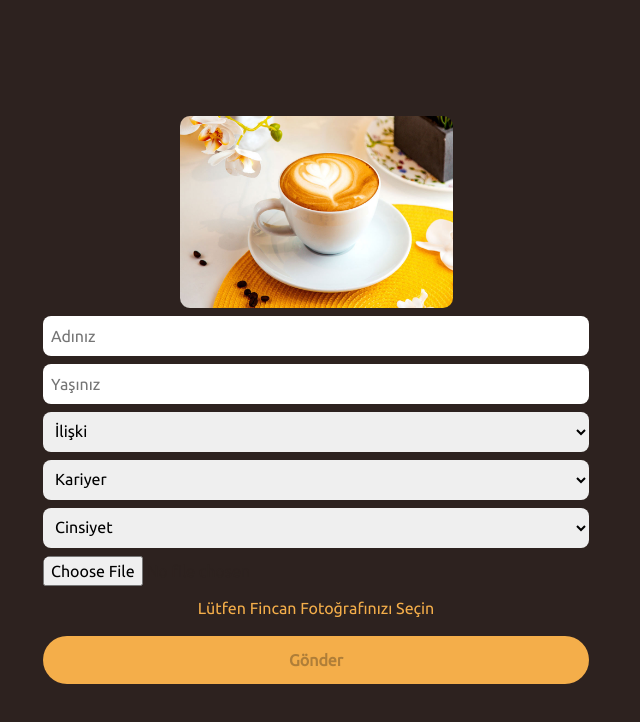
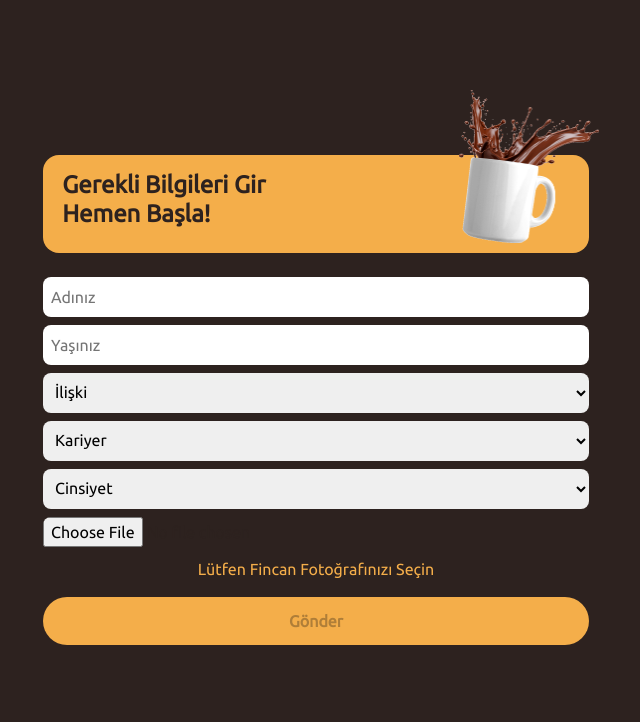
Before and after one commit to mcban34/kahveFaliApp, a React (Create React App) app in the folder client/: page /home in a window 1280 px wide. Shown: the top 722 px of the page, without its empty margins (324-964 px from the left). Built offline with nearby package versions, Linux system fonts and the light colour scheme.

Commit message:
update home

```diff
--- a/client/src/pages/Home/Home.jsx
+++ b/client/src/pages/Home/Home.jsx
@@ -88,9 +88,12 @@ function Home() {
         <div className='homeApp'>
             <Container>
                 <Row className='justify-content-center align-items-center vh-100'>
-                    <Col md={6} className='text-md-center'>
-                        <img className='homeAppHeaderImg' src="http://localhost:3000/img/homeHeader.jpg" alt="" />
-                        <form onSubmit={handleClick}>
+                    <Col md={6} className=''>
+                        <div className="homeHeaderBg">
+                            <h4>Gerekli Bilgileri Gir<br/>Hemen Başla!</h4>
+                            <img width={140} src="http://localhost:3000/img/homeHead.png" alt="" />
+                        </div>
+                        <form onSubmit={handleClick} className='text-md-center'>
                             <input type="text" placeholder='Adınız' value={name} onChange={(e) => setName(e.target.value)} />
                             <input type="number" placeholder='Yaşınız' value={age} onChange={(e) => setAge(e.target.value)} /> <br />
                             <select value={relationship} onChange={(e) => setRelationship(e.target.value)}>
--- a/client/src/pages/Home/home.scss
+++ b/client/src/pages/Home/home.scss
@@ -1,8 +1,29 @@
 .homeApp {
-    .homeAppHeaderImg {
-        border-radius: 10px;
-        width: 50%;
+
+    .homeHeaderBg{
+        width: 100%;
+        background-color: $orange;
+        display: flex;
+        align-items: center;
+        justify-content: space-between;
+        padding: 1rem 1.2rem;
+        position: relative;
+        border-radius: 1rem;
+        h4{
+            font-weight: 900;
+            color: $brown;
+        }
+        img{
+            position: absolute;
+            right: -10px;
+            top: -65px;
+        }
+        margin-bottom: 1rem;
     }
+    // .homeAppHeaderImg {
+    //     border-radius: 10px;
+    //     width: 50%;
+    // }
 
     form {
 
--- a/client/src/pages/Login/login.scss
+++ b/client/src/pages/Login/login.scss
@@ -16,6 +16,10 @@
 
             h2 {
                 font-weight: 900;
+            }
+            p{
+                color: $brown;
+                line-height: 1.5rem;
             }
         }
 
--- a/client/src/style/main.scss
+++ b/client/src/style/main.scss
@@ -3,6 +3,7 @@
 $orange : #f4ae4a;
 $brown : #2d221f;
 $black : #050401;
+$gray : #c5c5c5;
 
 img{
     max-width: 100%;
```
Also changed, not shown: client/public/img/homeHead.png (added), 1 other file (tests, documents, lock files or other folders).
